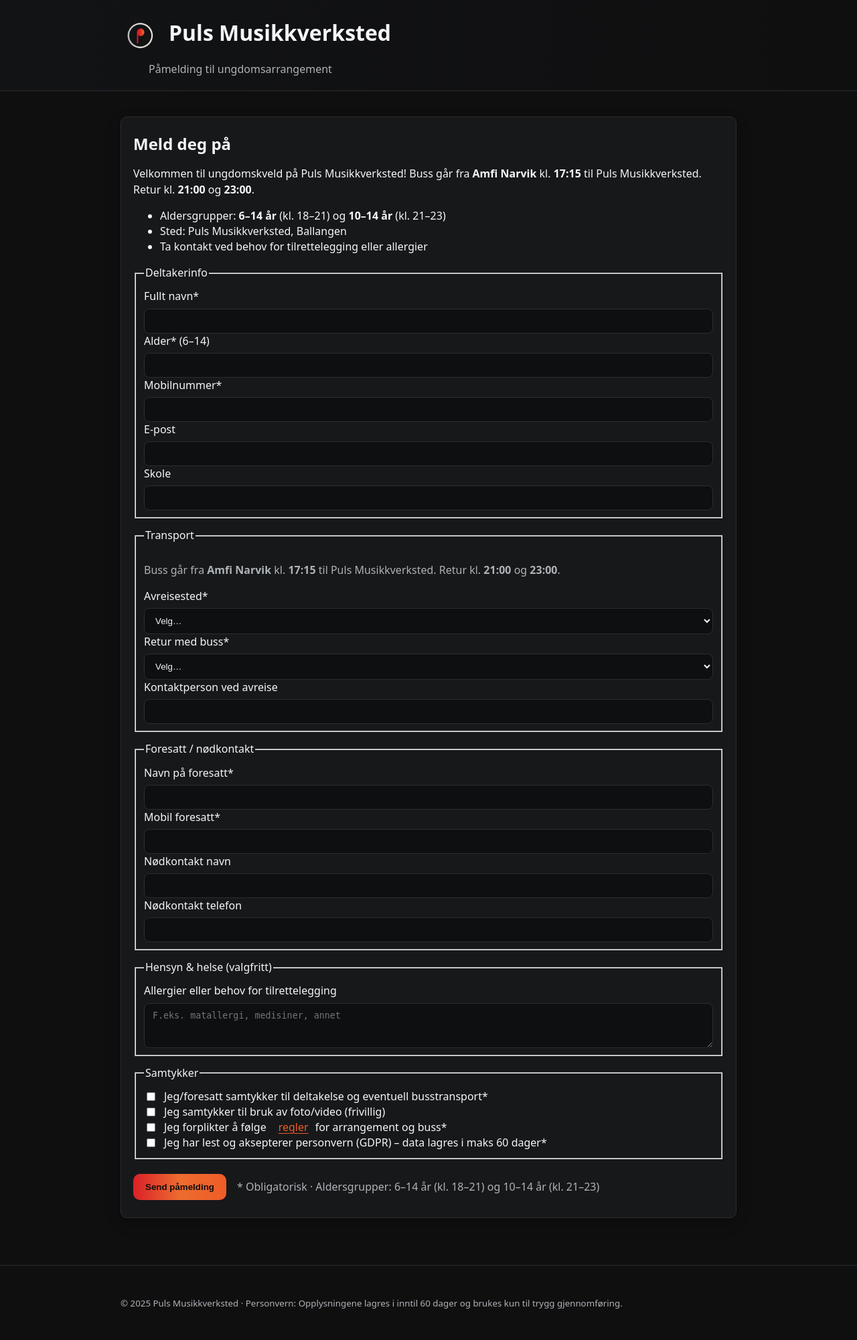
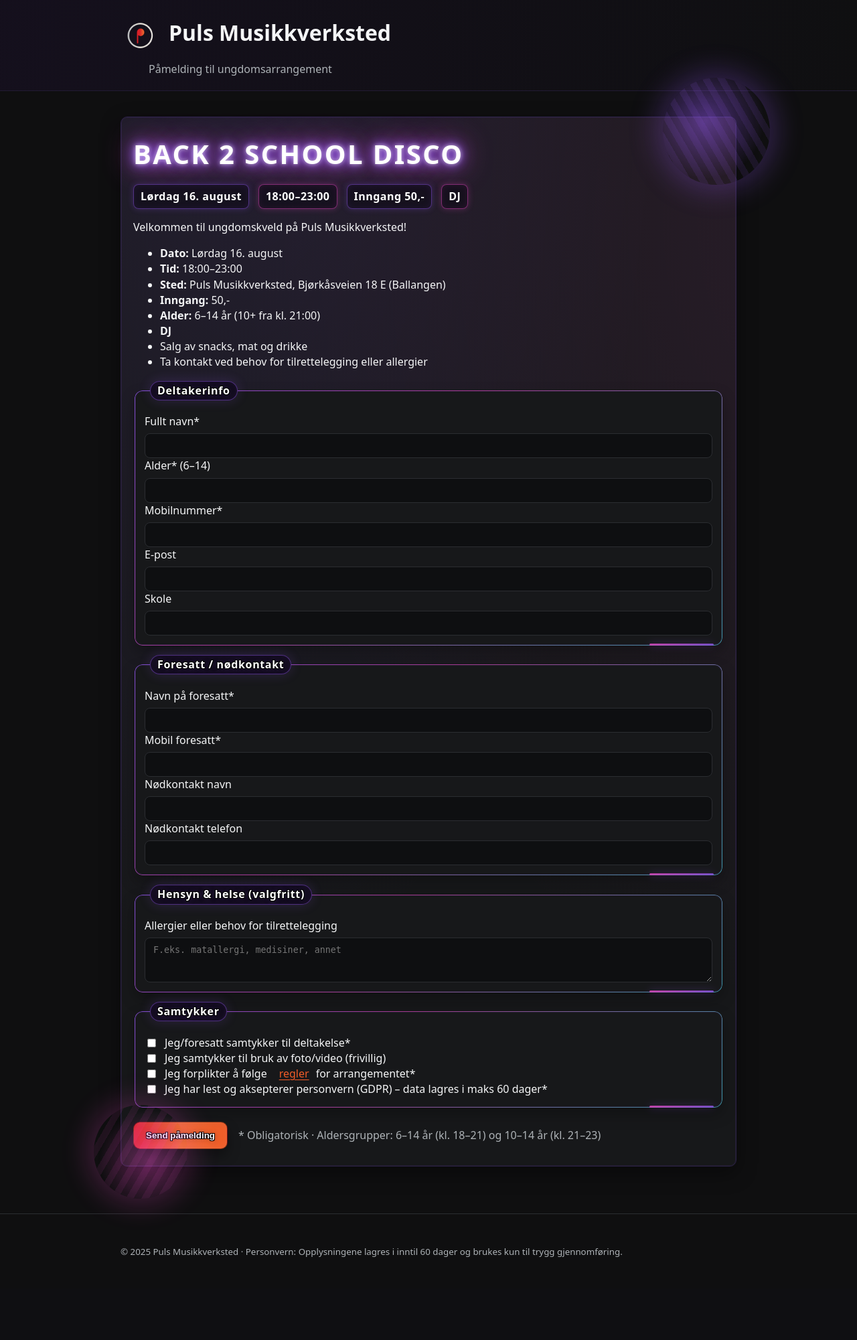
Before and after one commit to joastorfjell/puls-event-form, a Flask app: page / in a window 1280 px wide. Shown: the whole page at 67% size. After the commit the page ends 1877 px from the top, so only its background shows below. Run offline with Flask 3, Linux system fonts and the light colour scheme.

Commit message:
Remove bus/travel features and fields; update form UI to match poster (Back 2 School Disco):\n- Backend: drop departure/return_bus fields, update CSV/email fields\n- Frontend: remove transport section, add event info from poster\n- Design: neon disco theme, badges, improved fieldset framing, orange gradient submit button with outlined white text\n- CSV: update header to new schema

```diff
--- a/app.py
+++ b/app.py
@@ -28,8 +28,6 @@ REQUIRED_FIELDS = [
     "participant_name",
     "age",
     "phone",
-    "departure_from",
-    "return_bus",
     "guardian_name",
     "guardian_phone",
     "consent_participation",
@@ -44,9 +42,6 @@ FIELDNAMES = [
     "phone",
     "email",
     "school",
-    "departure_from",
-    "return_bus",
-    "departure_contact",
     "guardian_name",
     "guardian_phone",
     "emergency_name",
@@ -234,9 +229,6 @@ def submit():
         "phone": form.get("phone", "").strip(),
         "email": form.get("email", "").strip(),
         "school": form.get("school", "").strip(),
-        "departure_from": form.get("departure_from", "").strip(),
-        "return_bus": form.get("return_bus", "").strip(),
-        "departure_contact": form.get("departure_contact", "").strip(),
         "guardian_name": form.get("guardian_name", "").strip(),
         "guardian_phone": form.get("guardian_phone", "").strip(),
         "emergency_name": form.get("emergency_name", "").strip(),
--- a/data/registrations.csv
+++ b/data/registrations.csv
@@ -1 +1 @@
-timestamp,participant_name,age,phone,email,school,departure_from,return_bus,departure_contact,guardian_name,guardian_phone,emergency_name,emergency_phone,health_notes,consent_participation,consent_photo,consent_rules,consent_privacy,ip,user_agent
+timestamp,participant_name,age,phone,email,school,guardian_name,guardian_phone,emergency_name,emergency_phone,health_notes,consent_participation,consent_photo,consent_rules,consent_privacy,ip,user_agent
--- a/static/styles.css
+++ b/static/styles.css
@@ -1,4 +1,4 @@
-:root{--bg:#0f0f10;--text:#f5f6f7;--muted:#aeb3b7;--card:#17181a;--border:#2b2d31;--accent:#EF5C28;--accent2:#ED6C30;--accent3:#DA2128}
+:root{--bg:#0f0f10;--text:#f5f6f7;--muted:#aeb3b7;--card:#17181a;--border:#2b2d31;--accent:#EF5C28;--accent2:#ED6C30;--accent3:#DA2128;--neon-purple:#9b5cff;--neon-pink:#ff4fd8;--neon-cyan:#52e8ff}
 *{box-sizing:border-box}html,body{margin:0;padding:0;background:var(--bg);color:var(--text);font:16px/1.45 system-ui,-apple-system,Segoe UI,Roboto,Ubuntu,"Helvetica Neue",Arial}
 .container{width:min(960px,92vw);margin:0 auto;padding:20px}
 .site-header{border-bottom:1px solid var(--border);background:linear-gradient(90deg,#121315,transparent)}
@@ -42,3 +42,67 @@ input:focus,select:focus,textarea:focus{outline:none;border-color:var(--accent);
 .popover-card strong{display:block;margin-bottom:6px}
 .popover-card ul{margin:6px 0 0 18px;color:var(--text)}
 .popover-card li{margin:6px 0}
+
+/* Disco theme inspired by poster */
+.theme-disco .site-header{background:linear-gradient(90deg,rgba(22,16,32,.8),rgba(16,16,20,.2));border-color:#221b33}
+.theme-disco .logo-circle{background:radial-gradient(ellipse at 30% 30%,var(--neon-pink),var(--neon-purple))}
+.theme-disco main.container{position:relative}
+.theme-disco main.container::before,
+.theme-disco main.container::after{content:"";position:absolute;inset:auto;pointer-events:none;filter:blur(0.2px)}
+.theme-disco main.container::before{top:-20px;right:-30px;width:160px;height:160px;border-radius:50%;background:radial-gradient(circle at 40% 40%,rgba(155,92,255,.45),transparent 65%), repeating-linear-gradient(60deg,transparent 0 10px,rgba(155,92,255,.1) 10px 20px);box-shadow:0 0 40px 10px rgba(155,92,255,.25)}
+.theme-disco main.container::after{bottom:-10px;left:-20px;width:140px;height:140px;border-radius:50%;background:radial-gradient(circle at 60% 60%,rgba(255,79,216,.35),transparent 65%), repeating-linear-gradient(-60deg,transparent 0 10px,rgba(255,79,216,.08) 10px 20px);box-shadow:0 0 40px 10px rgba(255,79,216,.2)}
+
+.neon-title{font-size:clamp(26px,4vw,40px);letter-spacing:.06em;text-transform:uppercase;color:#fff;text-shadow:0 0 6px rgba(255,255,255,.6),0 0 14px var(--neon-purple),0 0 26px var(--neon-purple),0 0 46px var(--neon-pink)}
+.theme-disco .card{background:
+  radial-gradient(ellipse at 20% -10%,rgba(155,92,255,.10),transparent 60%),
+  radial-gradient(ellipse at 120% 10%,rgba(255,79,216,.08),transparent 60%),
+  var(--card);
+  border-color:#2a2144;
+  box-shadow:0 10px 30px rgba(0,0,0,.4), 0 0 0 1px rgba(155,92,255,.08) inset}
+
+.badges{display:flex;gap:14px;flex-wrap:wrap;margin:6px 0 10px}
+.badge{border:1px solid rgba(155,92,255,.45);color:#fff;background:rgba(14,10,22,.6);padding:6px 10px;border-radius:8px;font-weight:700;letter-spacing:.03em;box-shadow:0 0 10px rgba(155,92,255,.25), inset 0 0 12px rgba(155,92,255,.08)}
+.badge.pink{border-color:rgba(255,79,216,.45);box-shadow:0 0 10px rgba(255,79,216,.25), inset 0 0 12px rgba(255,79,216,.08)}
+
+/* Neon button to match accents */
+.theme-disco .btn-primary{
+  /* Return to warm orange gradient from earlier theme */
+  background:linear-gradient(90deg,var(--accent3),var(--accent2) 50%,var(--accent));
+  color:#fff;
+  /* Create a readable black outline around the white text */
+  text-shadow:
+    -1px -1px 0 #000,
+     1px -1px 0 #000,
+    -1px  1px 0 #000,
+     1px  1px 0 #000,
+     0 0 8px rgba(0,0,0,.45);
+  border:1px solid rgba(0,0,0,.5);
+  box-shadow:0 10px 18px rgba(0,0,0,.35), inset 0 0 10px rgba(255,255,255,.08);
+}
+.theme-disco .btn-primary:hover{filter:brightness(1.05) saturate(1.05)}
+.theme-disco input:focus, .theme-disco select:focus, .theme-disco textarea:focus{border-color:var(--neon-purple);box-shadow:0 0 0 3px color-mix(in oklab,var(--neon-purple) 35%, transparent)}
+
+/* Disco framing for fieldsets */
+.theme-disco fieldset{
+  position:relative;
+  border:1px solid transparent;
+  border-radius:12px;
+  padding:14px;
+  background:
+    linear-gradient(var(--card), var(--card)) padding-box,
+    linear-gradient(135deg, rgba(155,92,255,.75), rgba(255,79,216,.6) 40%, rgba(82,232,255,.6)) border-box;
+  box-shadow:0 0 0 1px rgba(155,92,255,.08) inset, 0 10px 22px rgba(0,0,0,.28);
+}
+.theme-disco fieldset::after{
+  content:"";
+  position:absolute;bottom:-1px;right:12px;height:3px;width:96px;border-radius:3px;
+  background:linear-gradient(90deg,var(--neon-pink),var(--neon-purple));opacity:.7;
+  filter:drop-shadow(0 0 6px rgba(155,92,255,.5));
+}
+.theme-disco legend{
+  padding:2px 10px;margin-left:8px;
+  font-weight:800;letter-spacing:.04em;color:#fff;
+  background:#0e0a16;border:1px solid rgba(155,92,255,.45);border-radius:999px;
+  text-shadow:-1px -1px 0 #000,1px -1px 0 #000,-1px 1px 0 #000,1px 1px 0 #000,0 0 10px rgba(155,92,255,.35);
+  box-shadow:inset 0 0 12px rgba(155,92,255,.12),0 0 18px rgba(155,92,255,.18);
+}
--- a/templates/base.html
+++ b/templates/base.html
@@ -5,9 +5,9 @@
     <meta name="viewport" content="width=device-width, initial-scale=1">
     <title>Puls Musikkverksted – Påmelding</title>
     <link rel="stylesheet" href="{{ url_for('static', filename='styles.css') }}">
-    <meta name="theme-color" content="#ff6a3d">
+    <meta name="theme-color" content="#9b5cff">
   </head>
-  <body>
+  <body class="theme-disco">
     <header class="site-header">
       <div class="container">
         <div class="brand">
--- a/templates/index.html
+++ b/templates/index.html
@@ -1,15 +1,25 @@
 {% extends 'base.html' %}
 {% block content %}
 <section class="card">
-  <h2>Meld deg på</h2>
+  <h2 class="neon-title">Back 2 School Disco</h2>
+  <div class="badges">
+    <span class="badge">Lørdag 16. august</span>
+    <span class="badge pink">18:00–23:00</span>
+    <span class="badge">Inngang 50,-</span>
+    <span class="badge pink">DJ</span>
+  </div>
   <div class="event-info">
     <p>
-      Velkommen til ungdomskveld på Puls Musikkverksted! Buss går fra <strong>Amfi Narvik</strong> kl.
-      <strong>17:15</strong> til Puls Musikkverksted. Retur kl. <strong>21:00</strong> og <strong>23:00</strong>.
+      Velkommen til ungdomskveld på Puls Musikkverksted!
     </p>
     <ul>
-      <li>Aldersgrupper: <strong>6–14 år</strong> (kl. 18–21) og <strong>10–14 år</strong> (kl. 21–23)</li>
-      <li>Sted: Puls Musikkverksted, Ballangen</li>
+      <li><strong>Dato:</strong> Lørdag 16. august</li>
+      <li><strong>Tid:</strong> 18:00–23:00</li>
+      <li><strong>Sted:</strong> Puls Musikkverksted, Bjørkåsveien 18 E (Ballangen)</li>
+      <li><strong>Inngang:</strong> 50,-</li>
+      <li><strong>Alder:</strong> 6–14 år (10+ fra kl. 21:00)</li>
+      <li><strong>DJ</strong></li>
+      <li>Salg av snacks, mat og drikke</li>
       <li>Ta kontakt ved behov for tilrettelegging eller allergier</li>
     </ul>
   </div>
@@ -24,26 +34,6 @@
       {# Kommune fjernet #}
     </fieldset>
 
-    <fieldset class="span-2">
-      <legend>Transport</legend>
-      <p class="help">Buss går fra <strong>Amfi Narvik</strong> kl. <strong>17:15</strong> til Puls Musikkverksted. Retur kl. <strong>21:00</strong> og <strong>23:00</strong>.</p>
-      <label>Avreisested*
-        <select name="departure_from" required>
-          <option value="">Velg…</option>
-          <option>Amfi Narvik</option>
-          <option>Kommer selv</option>
-        </select>
-      </label>
-      <label>Retur med buss*
-        <select name="return_bus" required>
-          <option value="">Velg…</option>
-          <option>Ja</option>
-          <option>Nei</option>
-          <option>Usikker</option>
-        </select>
-      </label>
-      <label>Kontaktperson ved avreise<input type="text" name="departure_contact"></label>
-    </fieldset>
 
     <fieldset class="span-2">
       <legend>Foresatt / nødkontakt</legend>
@@ -65,7 +55,7 @@
       <legend>Samtykker</legend>
       <label class="checkbox">
         <input type="checkbox" name="consent_participation" required>
-        Jeg/foresatt samtykker til deltakelse og eventuell busstransport*
+        Jeg/foresatt samtykker til deltakelse*
       </label>
       <label class="checkbox">
         <input type="checkbox" name="consent_photo">
@@ -83,14 +73,14 @@
               <li>Vis respekt for andre deltakere, frivillige og ansatte.</li>
               <li>Hærverk/ødeleggelse av eiendom politianmeldes og må erstattes.</li>
               <li>Hold deg innenfor arrangementets områder og følg beskjeder fra vakter.</li>
-              <li>Følg busstider og instrukser ved av- og påstigning.</li>
+              <li>Følg tider og instrukser fra arrangør.</li>
               <li>Informer om allergier/medisinering ved behov for oppfølging.</li>
               <li>Foresatte skal være tilgjengelig på telefon under arrangementet.</li>
               <li>Uakseptabel oppførsel kan medføre bortvisning og kontakt med foresatte.</li>
             </ul>
           </div>
         </details>
-        for arrangement og buss*
+        for arrangementet*
       </label>
       <label class="checkbox">
         <input type="checkbox" name="consent_privacy" required>
```
Also changed, not shown: img/poster.jpg (added).
